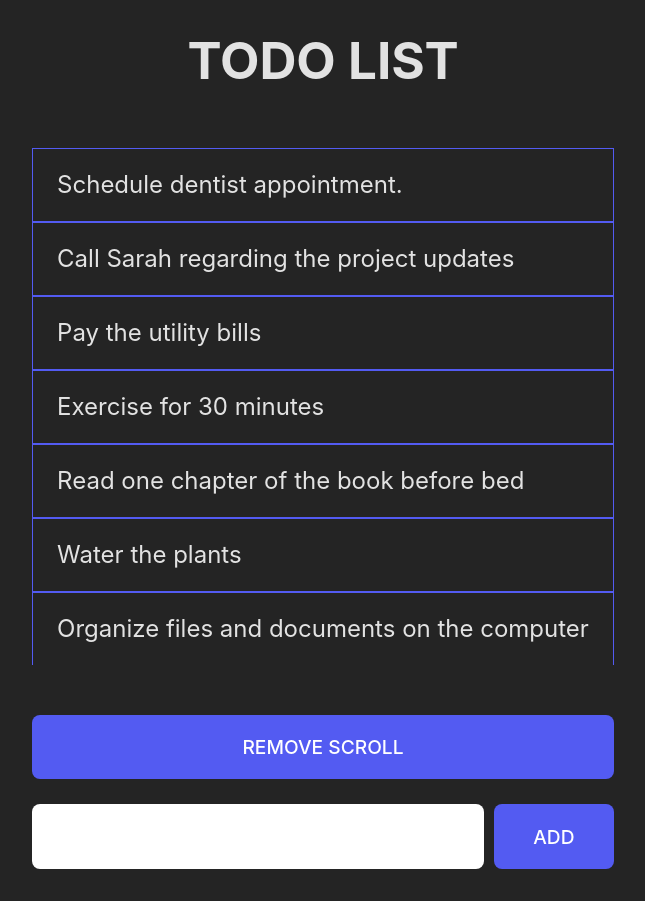
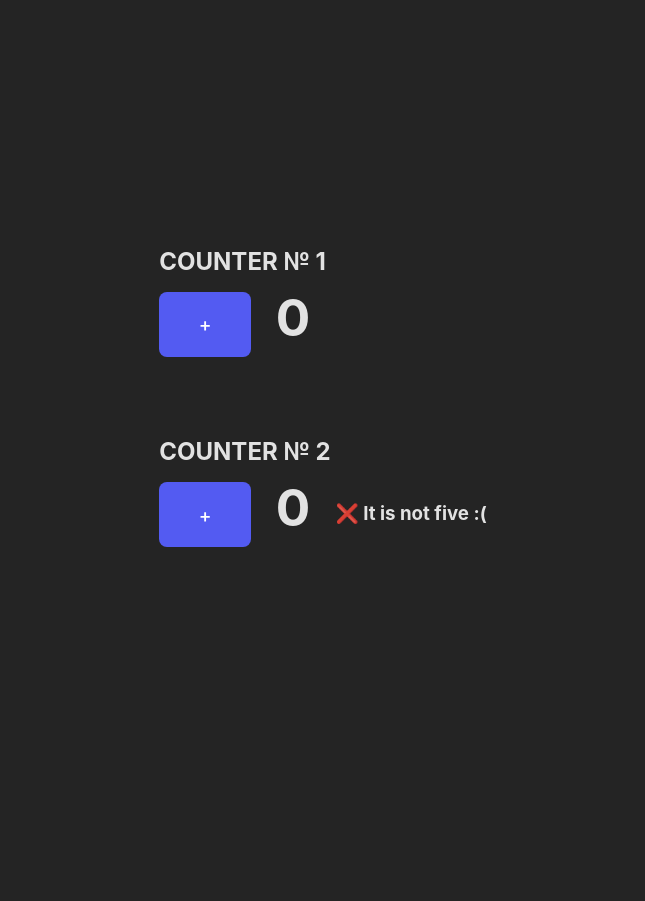
Before and after one commit to ustozation/2024Q1, a React (Vite) app: page / in a window 1280 px wide. Shown: the whole page, without its empty margins (317-962 px from the left). After the commit the page ends 800 px from the top, so only its background shows below. Built offline with nearby package versions, Linux system fonts and the light colour scheme.

Commit message:
feat: add useMemo lesson

```diff
--- a/src/App.css
+++ b/src/App.css
@@ -2,46 +2,22 @@
 	max-width: 1280px;
 	margin: 0 auto;
 	padding: 2rem;
-	text-align: center;
 }
 .wrapper {
 	width: 100%;
+	display: flex;
+	flex-direction: column;
+	row-gap: 80px;
 }
 
-h1 {
+h1,
+h2 {
 	text-transform: uppercase;
-	margin-bottom: 60px;
+	margin-bottom: 15px;
 }
 
-.todos {
+.counter {
 	display: flex;
-	flex-direction: column;
-	align-items: flex-start;
-	list-style: none;
-	height: calc(7 * 73.81px);
-	overflow-y: scroll;
-	margin-bottom: 50px;
+	column-gap: 25px;
+	align-items: center;
 }
-
-.todos .todo-item {
-	width: 100%;
-	padding: 24px;
-	border: 1px solid #535bf2;
-	font-size: 24px;
-	text-align: left;
-}
-
-.todo-footer {
-	display: flex;
-	flex-direction: column;
-	align-items: stretch;
-	row-gap: 25px;
-}
-
-.todo-input {
-	display: flex;
-	gap: 10px;
-}
-.todo-input input[type='text'] {
-	flex-grow: 1;
-}
--- a/src/App.jsx
+++ b/src/App.jsx
@@ -1,60 +1,27 @@
-import { useState, useEffect, useRef } from 'react'
-import { v4 as uuidv4 } from 'uuid'
-import { todosList } from './utils/mock'
+import { useState } from 'react'
+import Count from './components/Count'
+import IsFive from './components/IsFive'
 import './App.css'
 
 function App() {
-	const [todos, setTodos] = useState(todosList)
-	const [newTodo, setNewTodo] = useState('')
-	const ulRef = useRef()
-
-	const handleScroll = () => {
-		console.log('scroll')
-	}
-
-	const addTodo = () => {
-		if (newTodo) {
-			setTodos(prevTodos => {
-				const newTodoData = {
-					id: uuidv4(),
-					title: newTodo,
-					completed: false,
-				}
-
-				return [newTodoData, ...prevTodos]
-			})
-			setNewTodo('')
-		}
-	}
-
-	const removeScroll = () => {
-		ulRef.current.removeEventListener('scroll', handleScroll)
-	}
-
-	useEffect(() => {
-		ulRef.current.addEventListener('scroll', handleScroll)
-	}, [])
-
+	const [count1, setCount1] = useState(0)
+	const [count2, setCount2] = useState(0)
 	return (
 		<>
 			<div className='wrapper'>
-				<h1>Todo list</h1>
-				<ul className='todos' ref={ulRef}>
-					{todos.map(todo => (
-						<li key={todo.id} className='todo-item'>
-							{todo.title}
-						</li>
-					))}
-				</ul>
-				<div className='todo-footer'>
-					<button onClick={removeScroll}>Remove scroll</button>
-					<div className='todo-input'>
-						<input
-							type='text'
-							onChange={e => setNewTodo(e.target.value)}
-							value={newTodo}
-						/>
-						<button onClick={addTodo}>ADD</button>
+				<div className='counter-wrapper'>
+					<h2>Counter № 1</h2>
+					<div className='counter'>
+						<button onClick={() => setCount1(count1 + 1)}>+</button>
+						<Count id={1} value={count1} />
+					</div>
+				</div>
+				<div className='counter-wrapper'>
+					<h2>Counter № 2</h2>
+					<div className='counter'>
+						<button onClick={() => setCount2(count2 + 1)}>+</button>
+						<Count id={2} value={count2} />
+						<IsFive value={count2} />
 					</div>
 				</div>
 			</div>
--- /dev/null
+++ b/src/components/Count.jsx
@@ -0,0 +1,16 @@
+const render = {
+	count1: 0,
+	count2: 0,
+}
+
+export default function Count(props) {
+	const { id, value } = props
+
+	console.warn(`🔴 Count${id} render: ${++render[`count${id}`]}`)
+
+	return (
+		<div>
+			<h1 className='cyan'>{value}</h1>
+		</div>
+	)
+}
--- /dev/null
+++ b/src/components/IsFive.jsx
@@ -0,0 +1,14 @@
+let renderCount = 0
+
+export default function IsFive(props) {
+	const { value } = props
+	console.warn(`🔴 isFive render: ${++renderCount}`)
+
+	const getResult = () => {
+		let i = 0
+		while (i < 600000000) i++
+		return value === 5 ? "✅ It's five :D" : '❌ It is not five :('
+	}
+
+	return <h3>{getResult()}</h3>
+}
--- a/src/utils/mock/index.js
+++ /dev/null
@@ -1,52 +0,0 @@
-export const todosList = [
-	{
-		id: 1,
-		title: 'Schedule dentist appointment.',
-		completed: false,
-	},
-	{
-		id: 2,
-		title: 'Call Sarah regarding the project updates',
-		completed: true,
-	},
-	{
-		id: 3,
-		title: 'Pay the utility bills',
-		completed: false,
-	},
-	{
-		id: 4,
-		title: 'Exercise for 30 minutes',
-		completed: false,
-	},
-	{
-		id: 5,
-		title: 'Read one chapter of the book before bed',
-		completed: true,
-	},
-	{
-		id: 6,
-		title: 'Water the plants',
-		completed: false,
-	},
-	{
-		id: 7,
-		title: 'Organize files and documents on the computer',
-		completed: false,
-	},
-	{
-		id: 8,
-		title: 'Meal prep for the rest of the week',
-		completed: true,
-	},
-	{
-		id: 9,
-		title: 'Meditate for 15 minutes',
-		completed: false,
-	},
-	{
-		id: 10,
-		title: 'Prepare for the marketing campaign',
-		completed: false,
-	},
-]
```
